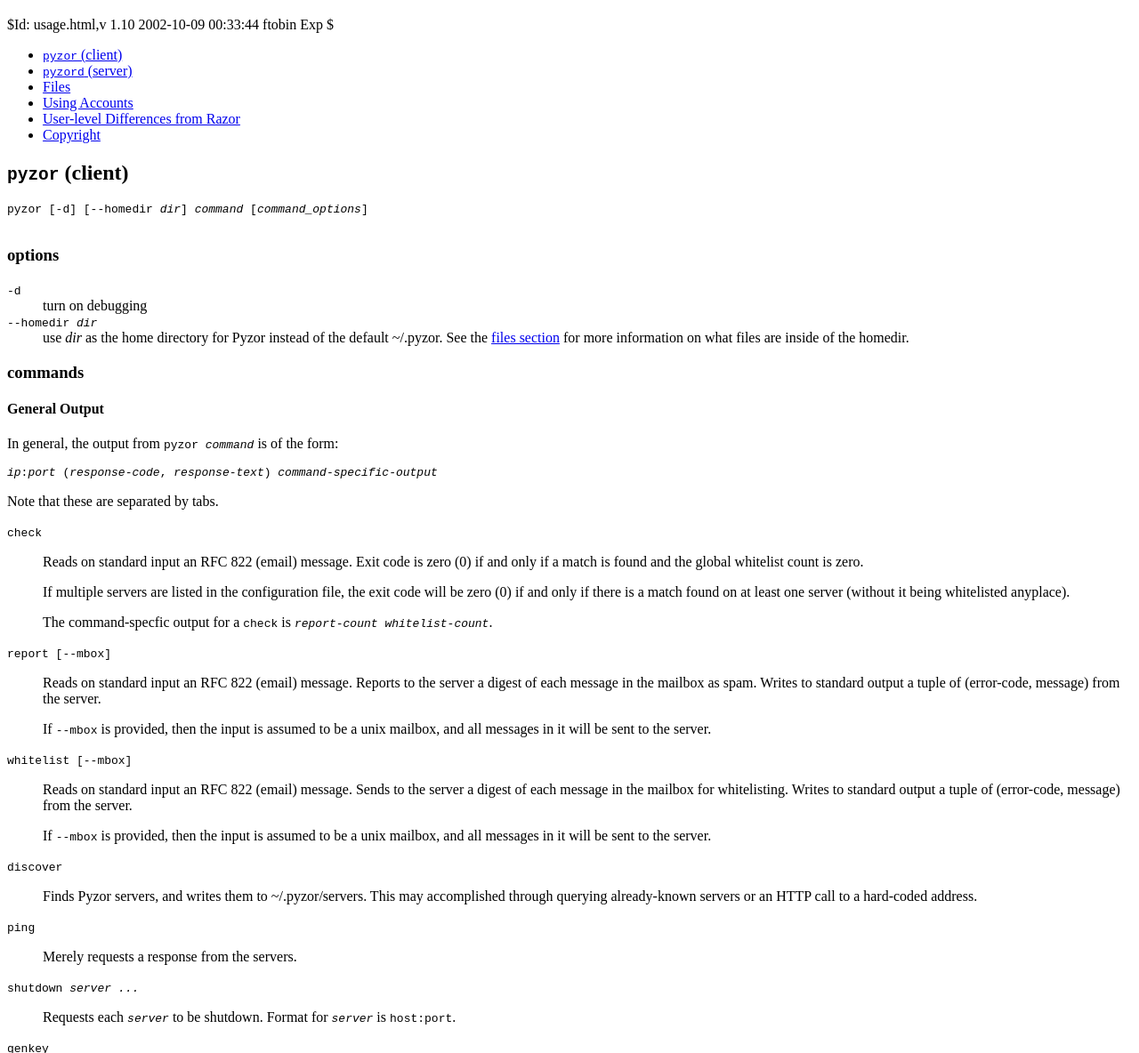
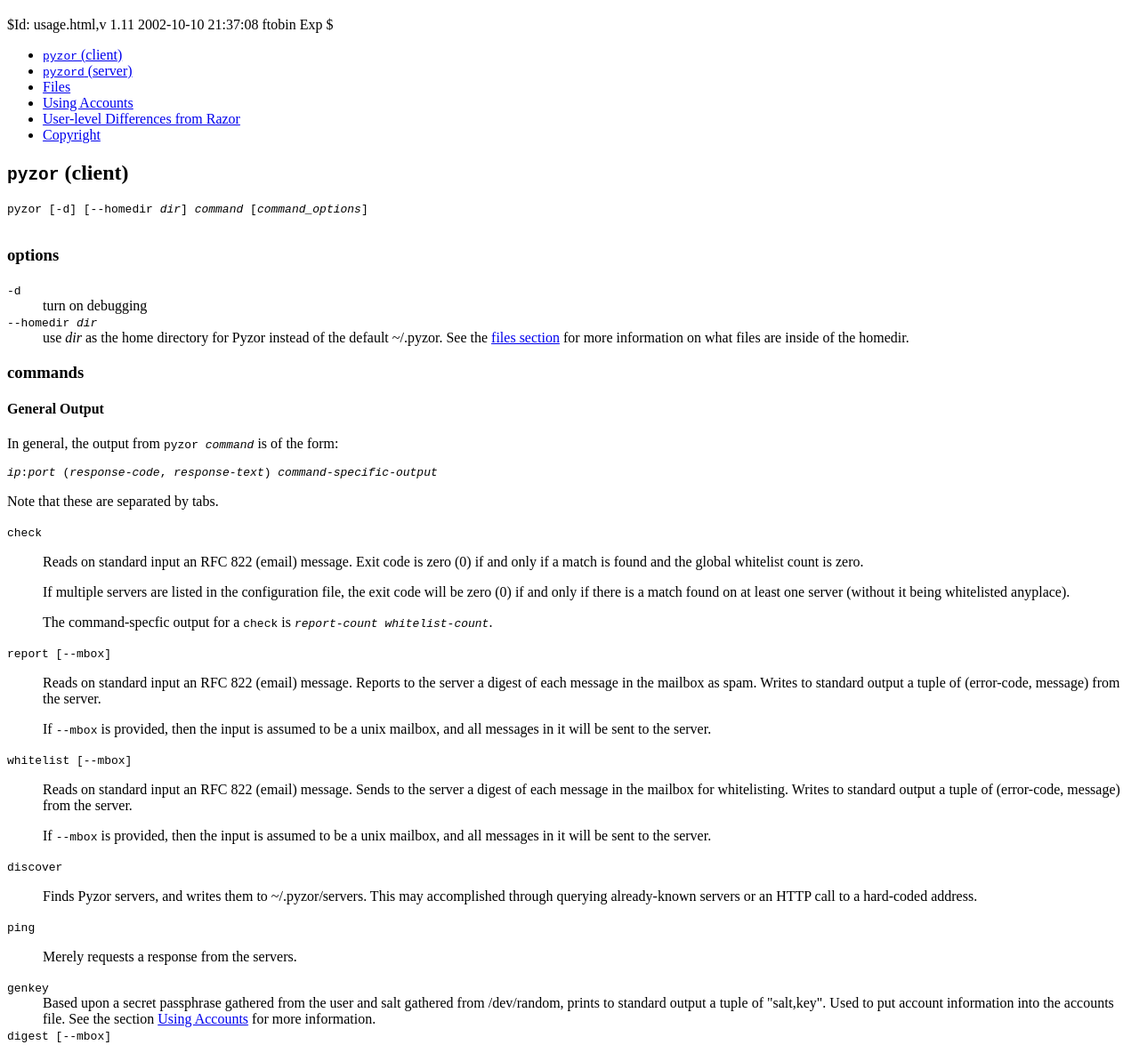
Before and after one commit to SpamExperts/pyzor, a plain HTML site: page pyzor/docs/usage.html in a window 1280 px wide. Shown: the part 61-1245 px from the top of the page at 89% size. Drawn offline with Linux system fonts and the light colour scheme.

Commit message:
shutdown is removed

```diff
--- a/pyzor/docs/usage.html
+++ b/pyzor/docs/usage.html
@@ -9,7 +9,7 @@
   <body>
     <h1>Pyzor Usage Documentation</h1>
 
-    <p id="cvsid">$Id: usage.html,v 1.10 2002-10-09 00:33:44 ftobin Exp $</p>
+    <p id="cvsid">$Id: usage.html,v 1.11 2002-10-10 21:37:08 ftobin Exp $</p>
 
     <ul>
       <li><a href="#client"><kbd>pyzor</kbd> (client)</a></li>
@@ -123,14 +123,6 @@ pyzor [-d] [--homedir <var class="filename">dir</var>] <var>command</var> [<var>
       <dt id="ping"><kbd>ping</kbd></dt>
       <dd>
 	<p>Merely requests a response from the servers.</p>
-      </dd>
-
-      <dt id="shutdown"><kbd>shutdown <var>server ...</var></kbd></dt>
-      <dd>
-	<p>
-	  Requests each <kbd><var>server</var></kbd> to be shutdown.
-	  Format for <kbd><var>server</var></kbd> is <kbd>host:port</kbd>.
-	</p>
       </dd>
 
       <dt id="genkey"><kbd>genkey</kbd></dt>
```
